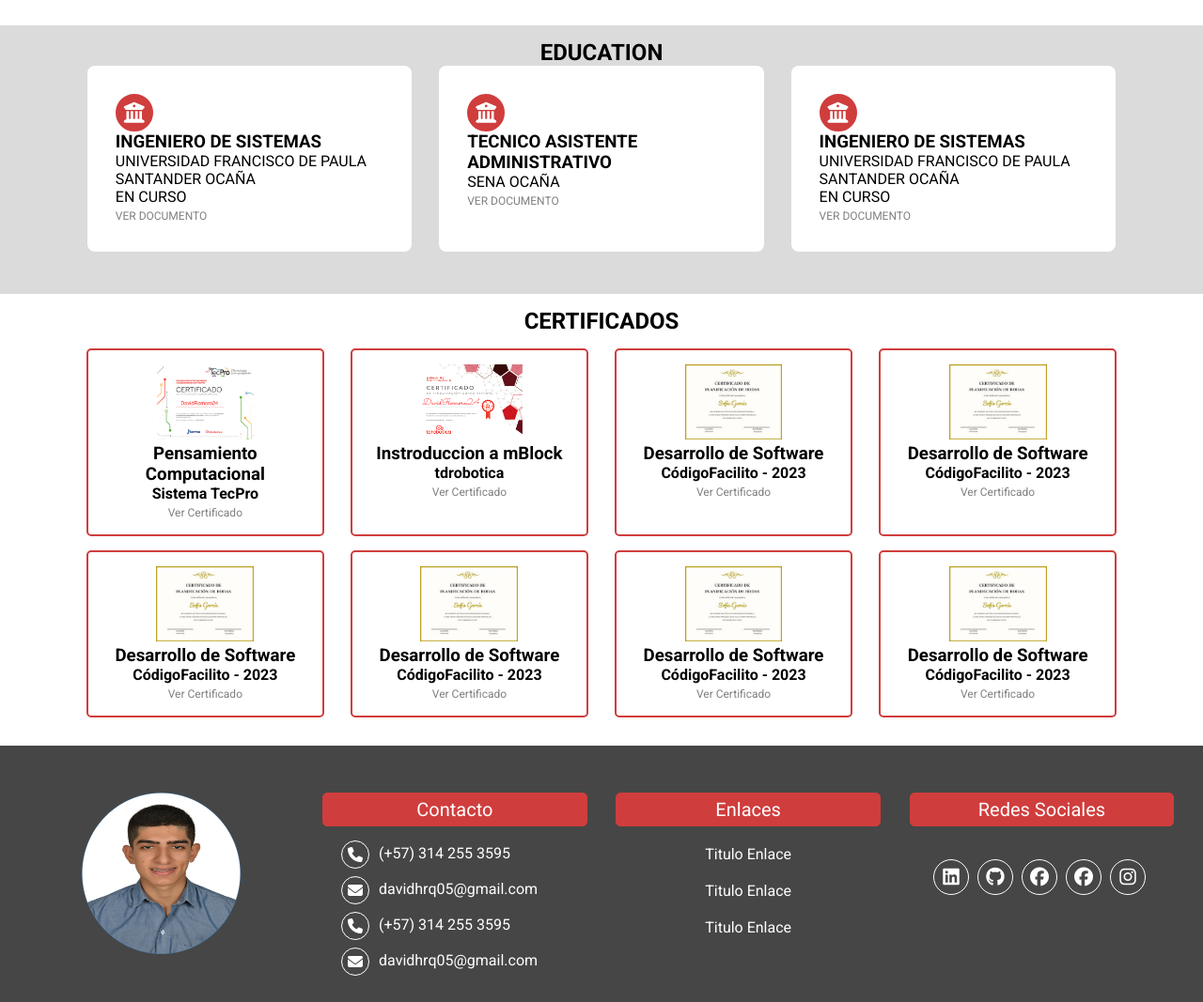
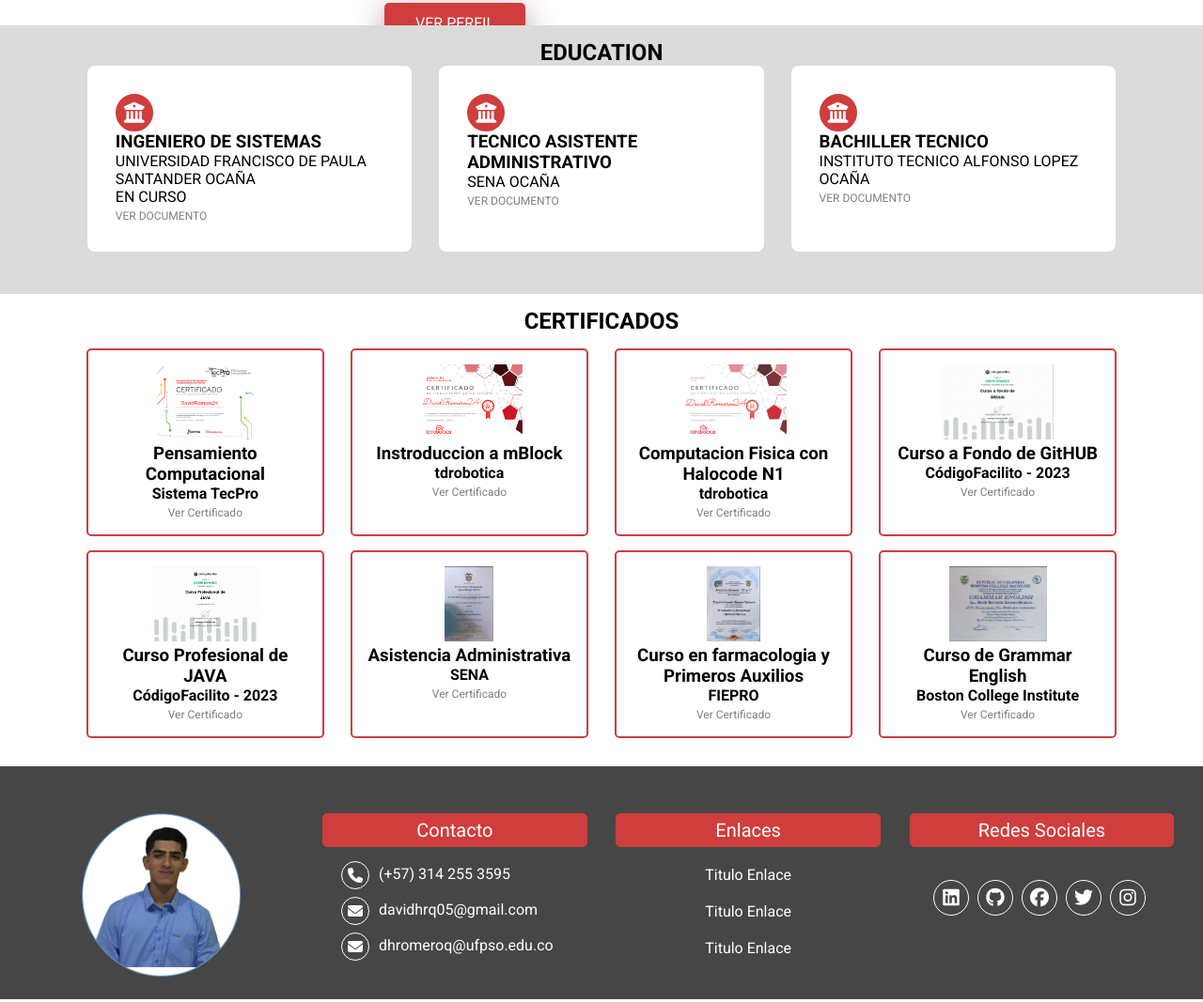
Before and after one commit to DavidRomero24/curriculum, a plain HTML site: page index.html in a window 1280 px wide. Shown: the part 653-1720 px from the top of the page at 94% size. Drawn offline with Linux system fonts and the light colour scheme.

Commit message:
add new certificates and dates personals

```diff
--- a/index.html
+++ b/index.html
@@ -40,13 +40,17 @@
                     <div class="titulospro">
                         <h3><i class="fa-solid fa-circle-check"></i>  Ingeniería de Sistemas (e)</h3>
                         <h3><i class="fa-solid fa-circle-check"></i>  Bachiller Técnico</h3>
-                        <h3><i class="fa-solid fa-circle-check"></i>  XXXXXXXXXXXXXXXXX</h3>
-                        <h3><i class="fa-solid fa-circle-check"></i>  XXXXXXXXXXXXXXXXX</h3>
+                        <h3><i class="fa-solid fa-circle-check"></i>  Asistente Administrativo</h3>
+                        <h3><i class="fa-solid fa-circle-check"></i>  Bachiller Tecnico</h3>
                     </div>
-                    <p>Lorem Ipsum is simply dummy text of the printing and typesetting industry. Lorem Ipsum has been the industry's standard dummy text ever since the 1500s, when an unknown printer took a galley of type and scrambled it to make a type specimen book. I</p>
-                    <a href="#" target="_blank">Ver Perfil</a>
+                    <p>Soy David Hernando Romero Quintero un joven de 18 años de edad, nacido el 11 de mayo del 2005 en el municipio de Ocaña. Actualmente recido en el mismo municipio de nacimiento.
+                        A la edad de 5 años inicio mis estudios de primaria; Luego continuo mis estudios de bachillerato en la institucion educativa Alfonso Lopez de donde soy egresado con un titulo como "Bachiller Tecnico", el cual fue un tecnico en "Asistencia Administrativa" dado por el SENA.
+                        Actualmente me estoy formando en una carrera profesional de "Ingeniería en Sistemas" en la universidad Francisco de Paula Santander Ocaña, en donde estoy cursando segundo semestre de ella y aspiro poder ejercer la carrera en el area de programacion. Tambien quiero poder adquirir todos los conocimientos necesarios para poder desempeñarme facilmente en el cualquier area que mi carrera abarca.
+                        Asimismo soy una persona apasiado por el marketing digital y el trafico en redes, en lo cual me estoy capacitando lo maximo posible para empezar a ofrecer mis conocimientos a empresas que lo necesiten. Ademas tambien me gusta el diseño grafico, la edicion, la creacion de contenido para redes sociales y tambien me gusta emprender de diversas formas.
+                    </p>
+                    <a href="img/hoja_de_vida.png" target="_blank">Ver Perfil</a>
                 </section>
-                <img src="img/fdr.png" alt="imagen DR">
+                <img src="img/ft.png" alt="imagen DR">
             </section>
         </div>
     </header>
@@ -68,14 +72,13 @@
                         <i class="fa-solid fa-building-columns"></i>
                         <h3>Tecnico Asistente Administrativo</h3>
                         <p>SENA Ocaña</p>
-                        <a href="" target="_blank">Ver Documento</a>
+                        <a href="img/sena.png" target="_blank">Ver Documento</a>
                     </div>
                     <div class="education">
                         <i class="fa-solid fa-building-columns"></i>
-                        <h3>Ingeniero de Sistemas</h3>
-                        <p>Universidad Francisco de Paula Santander Ocaña</p>
-                        <p>En curso</p>
-                        <a href="" target="_blank">Ver Documento</a>
+                        <h3>Bachiller Tecnico</h3>
+                        <p>Instituto Tecnico Alfonso Lopez Ocaña</p>
+                        <a href="img/bachiller.png" target="_blank">Ver Documento</a>
                     </div>
                 </div>
             </div>
@@ -100,42 +103,43 @@
                     <h4>tdrobotica</h4>
                     <a href="img/mblock.png" target="_blank">Ver Certificado</a>
                 </div><div class="certificates">
-                    <img src="img/certificado.jpg" alt="Imagen de certificado">
-                    <h3>Desarrollo de Software</h3>
+                    <img src="img/halocode-n1.png" alt="Imagen de certificado">
+                    <h3>Computacion Fisica con Halocode N1</h3>
+                    <h4>tdrobotica</h4>
+                    <a href="img/halocode-n1.png" target="_blank">Ver Certificado</a>
+                </div><div class="certificates">
+                    <img src="img/gitHub.png" alt="Imagen de certificado">
+                    <h3>Curso a Fondo de GitHUB</h3>
                     <h4>CódigoFacilito - 2023</h4>
-                    <a href="img/certificado.jpg" target="_blank">Ver Certificado</a>
+                    <a href="img/gitHub.png" target="_blank">Ver Certificado</a>
                 </div><div class="certificates">
-                    <img src="img/certificado.jpg" alt="Imagen de certificado">
-                    <h3>Desarrollo de Software</h3>
+                    <img src="img/java.png" alt="Imagen de certificado">
+                    <h3>Curso Profesional de JAVA</h3>
                     <h4>CódigoFacilito - 2023</h4>
-                    <a href="img/certificado.jpg" target="_blank">Ver Certificado</a>
+                    <a href="img/java.png" target="_blank">Ver Certificado</a>
                 </div><div class="certificates">
-                    <img src="img/certificado.jpg" alt="Imagen de certificado">
-                    <h3>Desarrollo de Software</h3>
-                    <h4>CódigoFacilito - 2023</h4>
-                    <a href="img/certificado.jpg" target="_blank">Ver Certificado</a>
+                    <img src="img/sena.png" alt="Imagen de certificado">
+                    <h3>Asistencia Administrativa</h3>
+                    <h4>SENA</h4>
+                    <a href="img/sena.png" target="_blank">Ver Certificado</a>
                 </div><div class="certificates">
-                    <img src="img/certificado.jpg" alt="Imagen de certificado">
-                    <h3>Desarrollo de Software</h3>
-                    <h4>CódigoFacilito - 2023</h4>
-                    <a href="img/certificado.jpg" target="_blank">Ver Certificado</a>
+                    <img src="img/farmacologia.png" alt="Imagen de certificado">
+                    <h3>Curso en farmacologia y Primeros Auxilios</h3>
+                    <h4>FIEPRO</h4>
+                    <a href="img/farmacologia.png" target="_blank">Ver Certificado</a>
                 </div><div class="certificates">
-                    <img src="img/certificado.jpg" alt="Imagen de certificado">
-                    <h3>Desarrollo de Software</h3>
-                    <h4>CódigoFacilito - 2023</h4>
-                    <a href="img/certificado.jpg" target="_blank">Ver Certificado</a>
-                </div><div class="certificates">
-                    <img src="img/certificado.jpg" alt="Imagen de certificado">
-                    <h3>Desarrollo de Software</h3>
-                    <h4>CódigoFacilito - 2023</h4>
-                    <a href="img/certificado.jpg" target="_blank">Ver Certificado</a>
+                    <img src="img/ingles.png" alt="Imagen de certificado">
+                    <h3>Curso de Grammar English</h3>
+                    <h4>Boston College Institute</h4>
+                    <a href="img/ingles.png" target="_blank">Ver Certificado</a>
                 </div>
             </div>
         </div>
     </section>
+    <!-- footer -->
     <footer>
         <div class="partFooter">
-            <img src="img/fdr.png" alt="foto ddel autor">
+            <img src="img/ft.png" alt="foto ddel autor">
         </div>
         <div class="partFooter">
             <h4>Contacto</h4>
@@ -148,12 +152,8 @@
                 <p>davidhrq05@gmail.com</p>
             </div>
             <div class="contact">
-                <i class="fa-solid fa-phone"></i>
-                <p>(+57) 314 255 3595</p>
-            </div>
-            <div class="contact">
                 <i class="fa-solid fa-envelope"></i>
-                <p>davidhrq05@gmail.com</p>
+                <p>dhromeroq@ufpso.edu.co</p>
             </div>
         </div>
         <div class="partFooter">
@@ -165,11 +165,11 @@
         <div class="partFooter">
             <h4>Redes Sociales</h4>
             <div class="social-media">
-            <a href="#" target="_blank"><i class="fa-brands fa-linkedin"></i></a>
-            <a href="#" target="_blank"><i class="fa-brands fa-github"></i></a>
-            <a href="#" target="_blank"><i class="fa-brands fa-facebook"></i></a>
-            <a href="#" target="_blank"><i class="fa-brands fa-facebook"></i></a>
-            <a href="#" target="_blank"><i class="fa-brands fa-instagram"></i></a>
+            <a href="https://www.linkedin.com/in/david-romero-9730a9242/" target="_blank"><i class="fa-brands fa-linkedin"></i></a>
+            <a href="https://github.com/DavidRomero24" target="_blank"><i class="fa-brands fa-github"></i></a>
+            <a href="https://web.facebook.com/davidhernando.romeroquintero" target="_blank"><i class="fa-brands fa-facebook"></i></a>
+            <a href="https://twitter.com/DavidRQ_24?t=xy_Rw5XD8tR3l2fRk50ZKA&s=09" target="_blank"><i class="fa-brands fa-twitter"></i></a>
+            <a href="https://www.instagram.com/davidrq_24/" target="_blank"><i class="fa-brands fa-instagram"></i></a>
             </div>
         </div>
     </footer>
```
Also changed, not shown: img/bachiller.png (added), img/farmacologia.png (added), img/fdr.png (deleted), img/ft.png (added), img/gitHub.png (added), img/halocode-n1.png (added), img/hoja_de_vida.png (added), img/ingles.png (added), img/java.png (added), img/sena.png (added).
